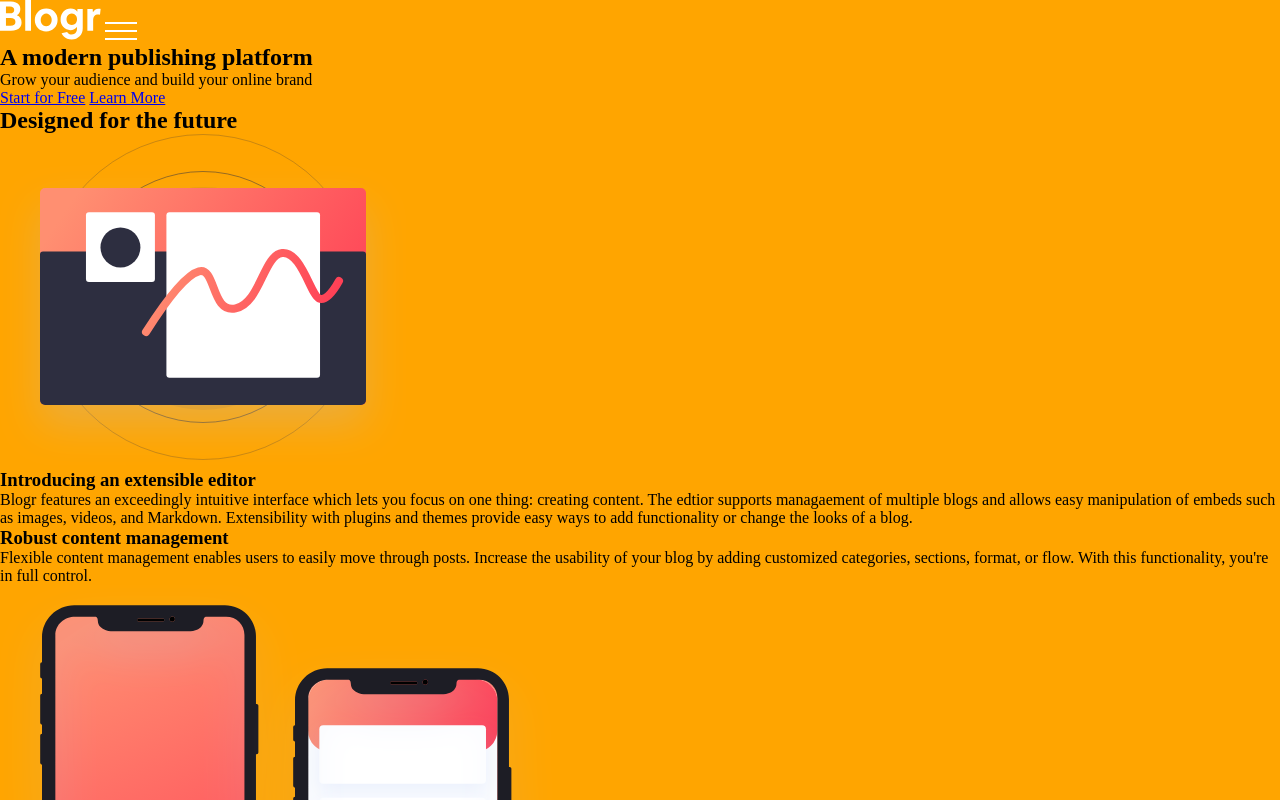
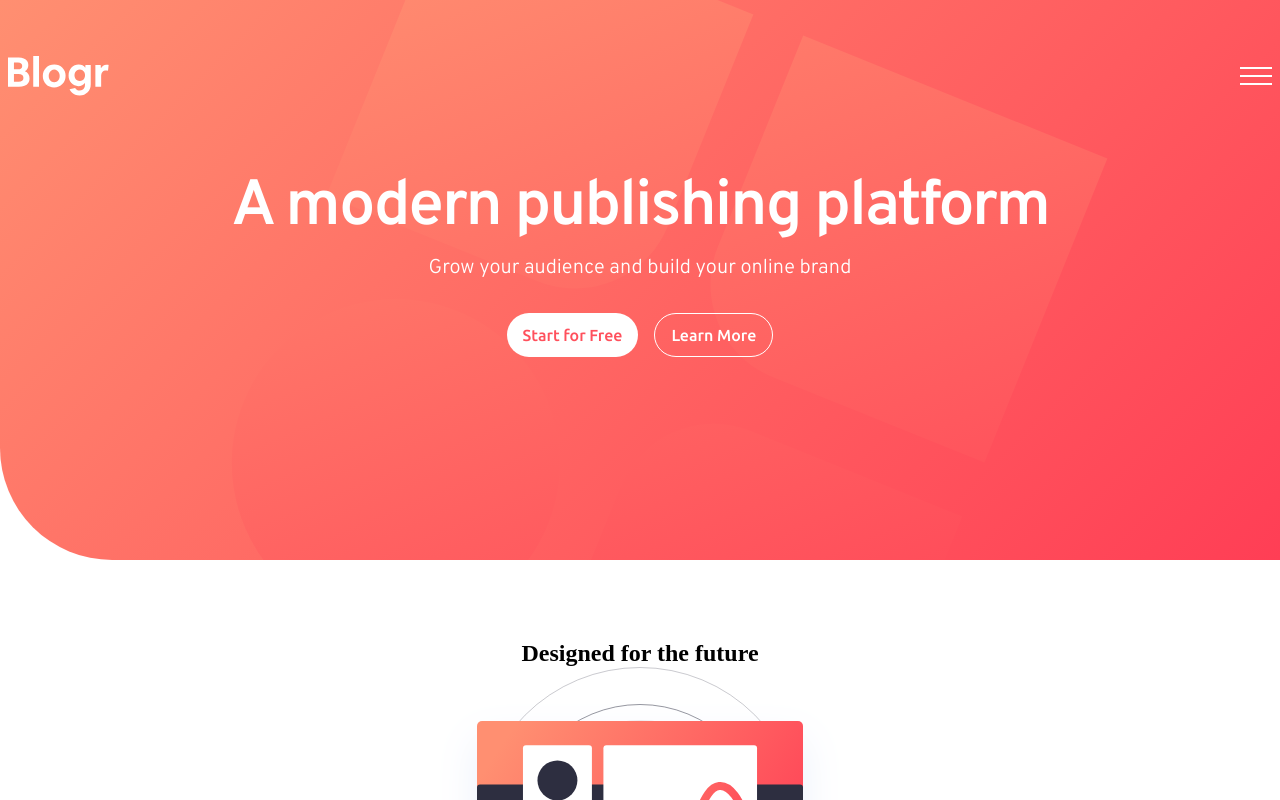
Before and after one commit to ryangholland/blogr-landing-page, a plain HTML site: page index-2.html in a window 1280 px wide. Shown: the top 800 px of the page. Drawn offline with Linux system fonts and the light colour scheme.

Commit message:
get heading bg working

```diff
--- a/index-2.html
+++ b/index-2.html
@@ -8,20 +8,24 @@
   </head>
   <body>
     <header>
-      <nav>
-        <img src="images/logo.svg" alt="" />
-        <img src="images/icon-hamburger.svg" alt="" />
-      </nav>
+      <div class="container">
+        <nav class="header-nav">
+          <img src="images/logo.svg" alt="" />
+          <img src="images/icon-hamburger.svg" alt="" />
+        </nav>
+        <section class="hero-section">
+          <h1 class="heading-lg hero-title">A modern publishing platform</h1>
+          <p class="body-lg">Grow your audience and build your online brand</p>
+          <div class="hero-buttons">
+            <a href="#" class="btn">Start for Free</a>
+            <a href="#" class="btn btn-ghost">Learn More</a>
+          </div>
+        </section>
+      </div>
     </header>
+
     <main>
-      <section>
-        <h1>A modern publishing platform</h1>
-        <p>Grow your audience and build your online brand</p>
-        <a href="#">Start for Free</a>
-        <a href="#">Learn More</a>
-      </section>
-
-      <section>
+      <section class="features-section">
         <h2>Designed for the future</h2>
         <picture class="features-picture">
           <img src="./images/illustration-editor-mobile.svg" alt="" />
--- a/styles/styles-2.css
+++ b/styles/styles-2.css
@@ -1,13 +1,209 @@
 /* Import fonts */
 @import url("https://fonts.googleapis.com/css2?family=Overpass:ital,wght@0,100..900;1,100..900&family=Ubuntu:ital,wght@0,300;0,400;0,500;0,700;1,300;1,400;1,500;1,700&display=swap");
 
-/* Reset / Normalize */
+/* Style Guide */
+:root {
+  /* Colors */
+
+  /* Base colors */
+  --color-white: #ffffff;
+  --color-black: #000000;
+
+  /* Grays */
+  --gray-950: #24242c;
+  --gray-600: #4c5862;
+  --gray-550: #878d92;
+  --gray-100: #e7e7e7;
+
+  /* Purples */
+  --purple-950: #2d2e40;
+  --purple-900: #3e4062;
+  --purple-800: #52526f;
+
+  /* Reds */
+  --red-500: #ff505c;
+  --red-400: #ff7b86;
+  --red-50: #f9f6f6;
+
+  /* Blue */
+  --blue-900: #1f3e5a;
+
+  /* Gradients */
+  --gradient-1: linear-gradient(135deg, #2d2e40, #3f4164);
+  --gradient-2: linear-gradient(135deg, #ff8f71, #ff3e55);
+
+  /* Font families */
+  --font-overpass: "Overpass", sans-serif;
+  --font-ubuntu: "Ubuntu", sans-serif;
+
+  /* Spacing */
+  --spacing-0: 0rem;
+  --spacing-100: 0.5rem; /* 8px */
+  --spacing-200: 1rem; /* 16px */
+  --spacing-300: 1.5rem; /* 24px */
+  --spacing-400: 2rem; /* 32px */
+  --spacing-500: 2.5rem; /* 40px */
+  --spacing-600: 3rem; /* 48px */
+  --spacing-700: 3.5rem; /* 56px */
+  --spacing-800: 4rem; /* 64px */
+  --spacing-900: 4.5rem; /* 72px */
+  --spacing-1000: 5rem; /* 80px */
+}
+
+/* Reset / Normalize / Base */
 * {
   margin: 0;
   padding: 0;
   box-sizing: border-box;
 }
 
-body {
-  background-color: orange;
+/* Layout */
+
+.container {
+  margin: 0 auto;
+  padding-left: var(--spacing-100);
+  padding-right: var(--spacing-100);
 }
+
+/* Headings */
+.heading-xl {
+  font-family: var(--font-overpass);
+  font-weight: 600; /* SemiBold */
+  font-size: 4rem; /* 64px */
+  line-height: 100%; /* 64px */
+  letter-spacing: -0.125rem; /* -2px */
+}
+
+.heading-lg {
+  font-family: var(--font-overpass);
+  font-weight: 600;
+  font-size: 2.5rem; /* 40px */
+  line-height: 125%; /* 50px */
+  letter-spacing: -0.075rem; /* -1.2px */
+}
+
+.heading-md {
+  font-family: var(--font-overpass);
+  font-weight: 600;
+  font-size: 1.75rem; /* 28px */
+  line-height: 100%; /* 28px */
+  letter-spacing: 0rem; /* 0px */
+  margin-bottom: var(--spacing-200);
+}
+
+/* Body text */
+.body-lg {
+  font-family: var(--font-overpass);
+  font-weight: 300; /* Light */
+  font-size: 1.25rem; /* 20px */
+  line-height: 125%; /* 25px */
+  letter-spacing: 0rem;
+}
+
+.body-md {
+  font-family: var(--font-overpass);
+  font-weight: 300;
+  font-size: 1rem; /* 16px */
+  line-height: 175%; /* 28px */
+  letter-spacing: 0.0375rem; /* 0.6px */
+}
+
+/* Small text / labels */
+.body-sm-bold {
+  font-family: var(--font-ubuntu);
+  font-weight: 700; /* Bold */
+  font-size: 1rem; /* 16px */
+  line-height: 115%; /* ~18px */
+  letter-spacing: 0rem;
+}
+
+.body-sm-regular {
+  font-family: var(--font-ubuntu);
+  font-weight: 400; /* Regular */
+  font-size: 1rem; /* 16px */
+  line-height: 200%; /* 32px */
+  letter-spacing: 0rem;
+}
+
+/* Components */
+.btn {
+  display: inline-flex;
+  align-items: center;
+  justify-content: center;
+
+  padding: 0.725rem 1rem;
+  border-radius: 5rem;
+  background-color: var(--color-white);
+  color: var(--red-500);
+
+  font-family: var(--font-ubuntu);
+  font-weight: 500;
+  font-size: 1rem;
+  line-height: 115%;
+
+  text-decoration: none;
+}
+
+.btn-ghost {
+  background: none;
+  color: var(--color-white);
+  border: solid 1px var(--color-white);
+}
+
+.btn:hover {
+  opacity: 0.9;
+  transform: scale(0.98);
+  transition: all 0.2s ease-in-out;
+}
+
+.btn-ghost:hover {
+  background-color: var(--color-white);
+  color: var(--red-500);
+  transition: all 0.2s ease-in-out;
+}
+
+/* Header */
+header {
+  padding-top: var(--spacing-700);
+  min-height: 35rem;
+  background: url("../images/bg-pattern-intro-mobile.svg") no-repeat 40% 40%,
+    var(--gradient-2);
+  border-bottom-left-radius: 7rem;
+  margin-bottom: var(--spacing-1000);
+}
+
+.header-nav {
+  display: flex;
+  justify-content: space-between;
+  align-items: center;
+  margin-bottom: var(--spacing-1000);
+}
+
+.hero-section {
+  text-align: center;
+  color: var(--color-white);
+}
+
+.hero-section > * + * {
+  margin-top: var(--spacing-200);
+}
+
+@media (min-width: 768px) {
+  .hero-title {
+    font-size: 4rem;
+    line-height: 100%;
+    letter-spacing: -0.125rem;
+  }
+}
+
+.hero-buttons {
+  display: flex;
+  justify-content: center;
+  gap: var(--spacing-200);
+  padding-top: var(--spacing-200);
+}
+
+/* Features */
+.features-section {
+  text-align: center;
+}
```
